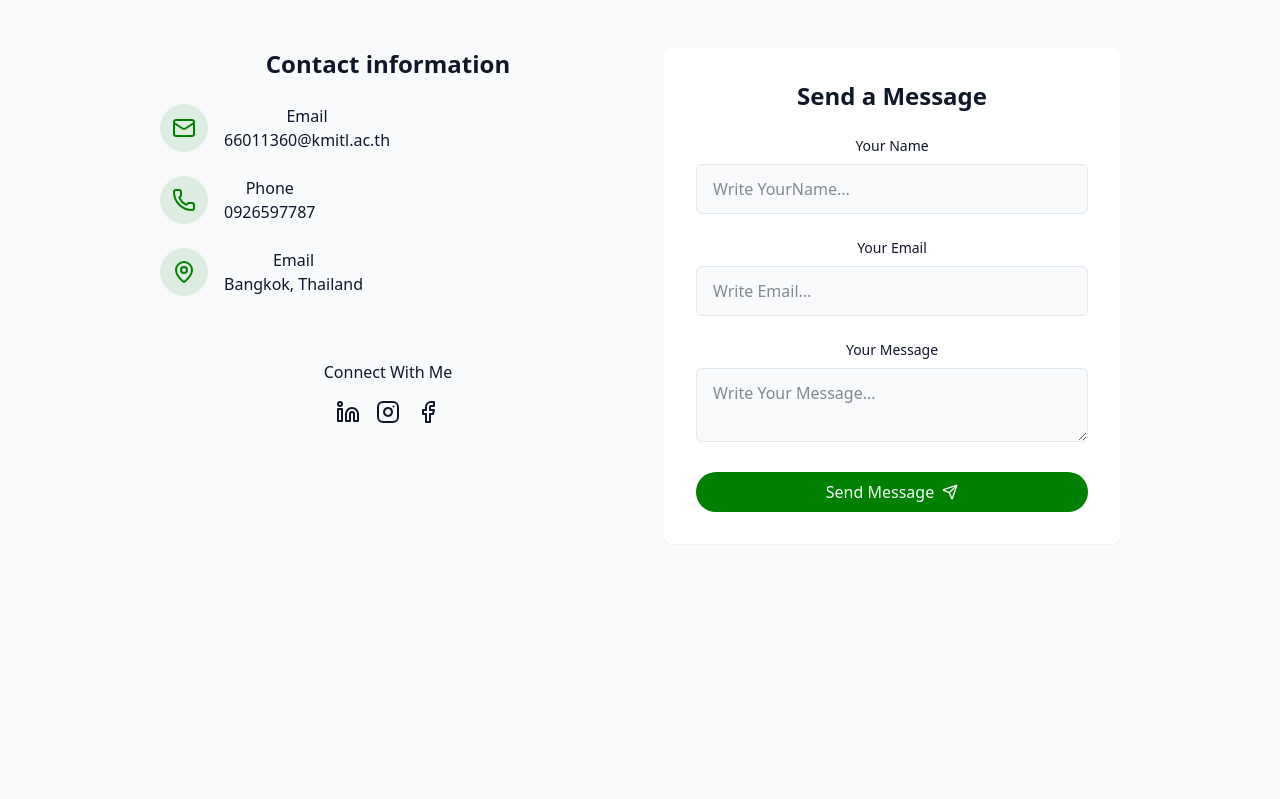
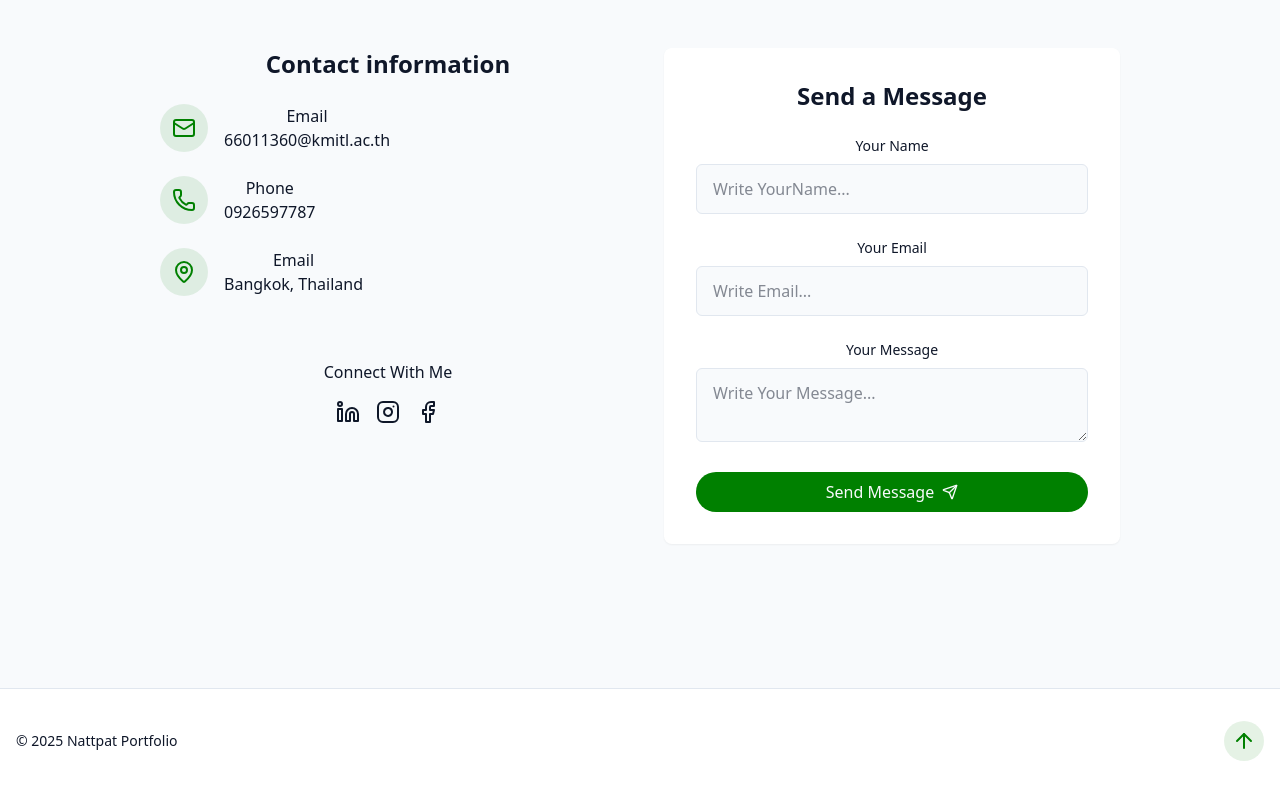
Before and after one commit to NattapatJanchaysang/Portfolio, a React (Vite) app: page / in a window 1280 px wide. Shown: the part 3354-4153 px from the top of the page. Before the commit the page ends 3994 px from the top, so only its background shows below. Built offline with nearby package versions, Linux system fonts and the light colour scheme.

Commit message:
Footer Done

```diff
--- /dev/null
+++ b/src/components/Footer.jsx
@@ -0,0 +1,17 @@
+import { ArrowUpIcon } from "lucide-react"
+
+
+
+export const Footer = () => {
+    return (
+        <footer className="py-12 px-4 bg-card relative border-t border-border mt-12 pt-8 flex flex-wrap justify-between items-center">
+            <p className="text-sm text-muted-foreground"> &copy; {new Date().getFullYear()} Nattpat Portfolio</p>
+
+        <a href="#hero" className="p-2 rounded-full bg-primary/10 hover:bg-primary/40 transiton-colors">
+            <ArrowUpIcon className="text-primary"/>
+        </a>
+        </footer>
+
+
+    )
+}
--- a/src/pages/Home.jsx
+++ b/src/pages/Home.jsx
@@ -6,6 +6,8 @@
 import { Skillssection } from "@/components/Skillssection";
 import { ProjectsSection } from "@/components/ProjectsSection";
 import { ContactSection } from "@/components/ContactSection";
+import { Footer } from "@/components/Footer";
+
 
 const Home = () => {
     return (
@@ -28,7 +30,7 @@
 
 
             {/* footer */}
-
+            <Footer />
 
         </div>
     )
```
